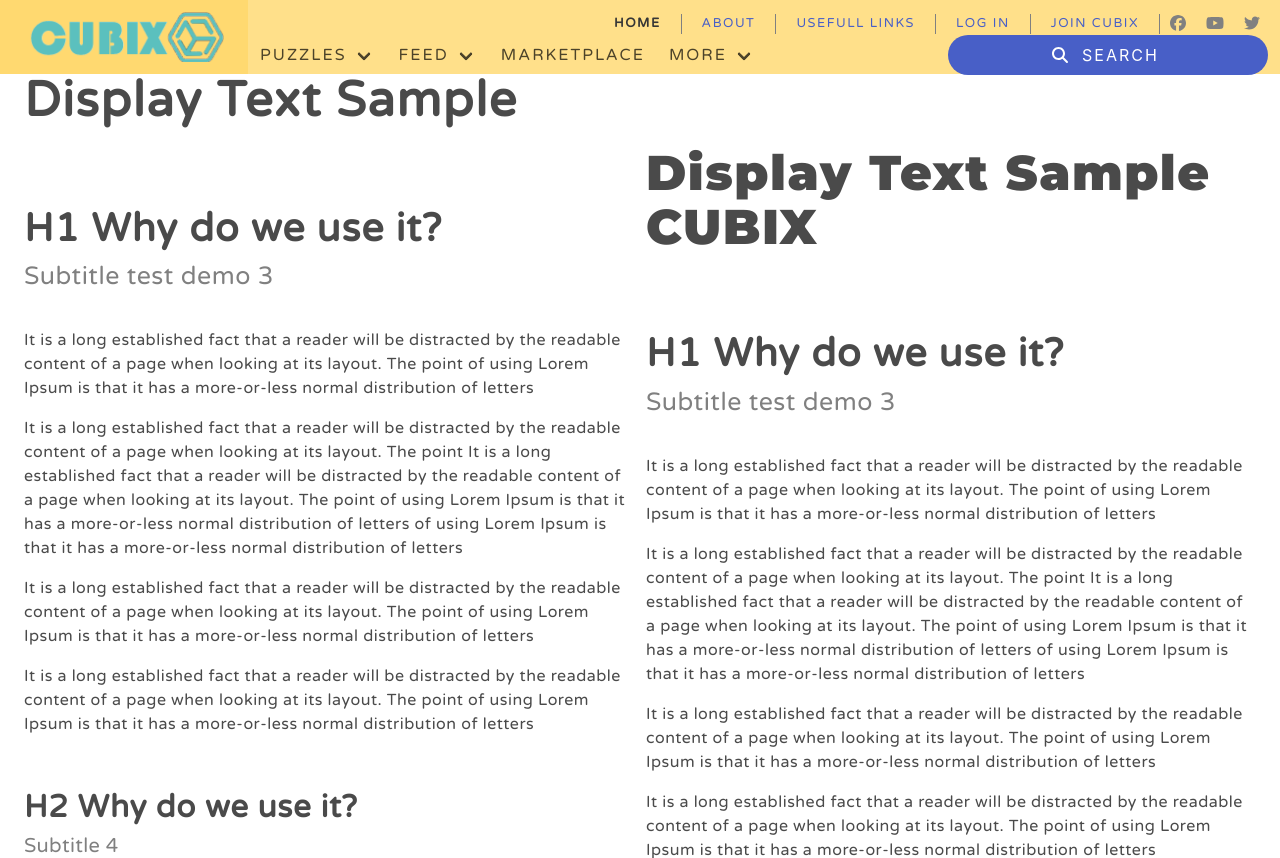
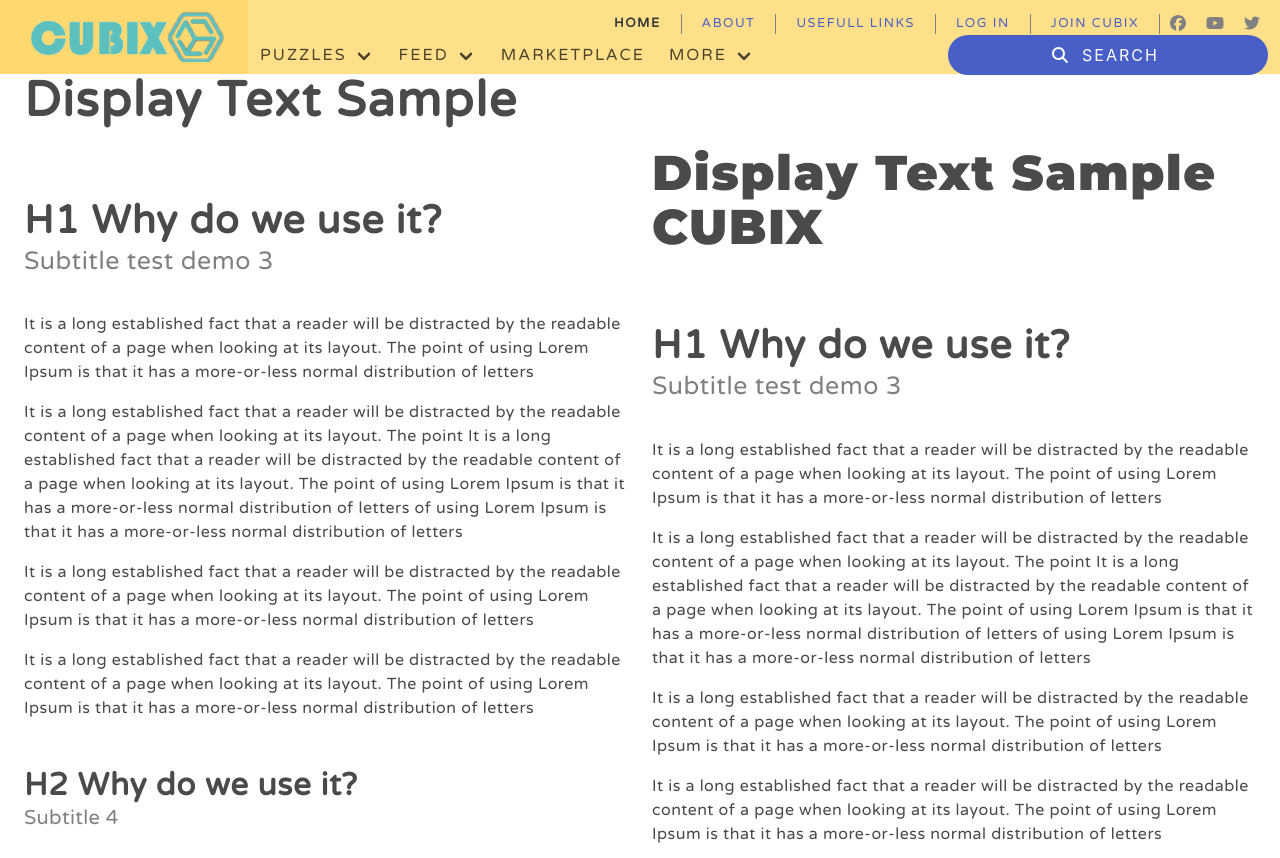
Before and after one commit to a-spasov/cubix, a Vue app: page / in a window 1280 px wide. Shown: the top 858 px of the page. Built offline with nearby package versions, Linux system fonts and the light colour scheme.

Commit message:
fixup code

```diff
--- a/src/assets/sass/typography.scss
+++ b/src/assets/sass/typography.scss
@@ -4,8 +4,6 @@
 :root {
   --font-primary: 'Varela Round', sans-serif;
   --font-secondary: 'Montserrat', sans-serif;
-  ;
-
 
   /* base values */
   --text-base-size: 1em;
@@ -103,7 +101,7 @@ h6,
   h#{$i},
   .title-#{$i} {
     font-weight: 700;
-    line-height: 150%;
+    line-height: 110%;
   }
 }
 
--- a/src/layouts/DesktopLayout.vue
+++ b/src/layouts/DesktopLayout.vue
@@ -47,7 +47,7 @@ import SiteFooter from '../components/layout/SiteFooter.vue';
         </div>
       </div>
     </aside> -->
-    <div class="container is-fullhd is-fluid" style="display: flex; flex-direction: row; column-gap: 12px;">
+    <div class="container is-fullhd is-fluid" style="display: flex; flex-direction: row; column-gap: 24px;">
       <article style="flex: 1 1 0;">
         <h1 class="display mb-72">Display Text Sample</h1>
         <h1 class="">H1 Why do we use it?</h1>
```
